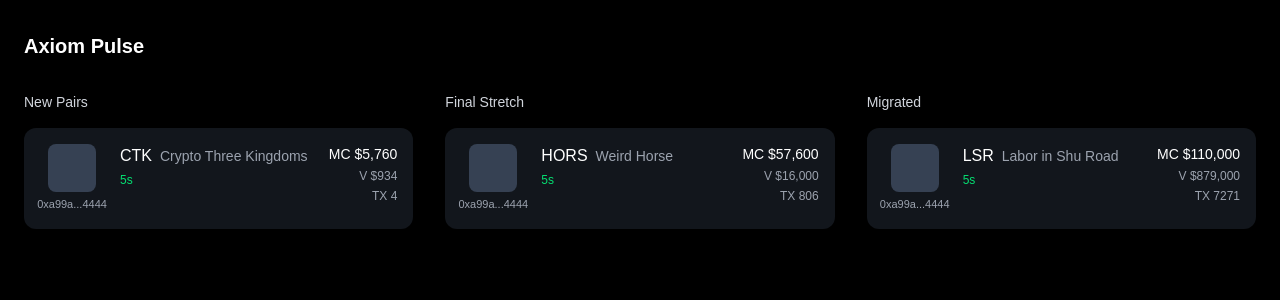
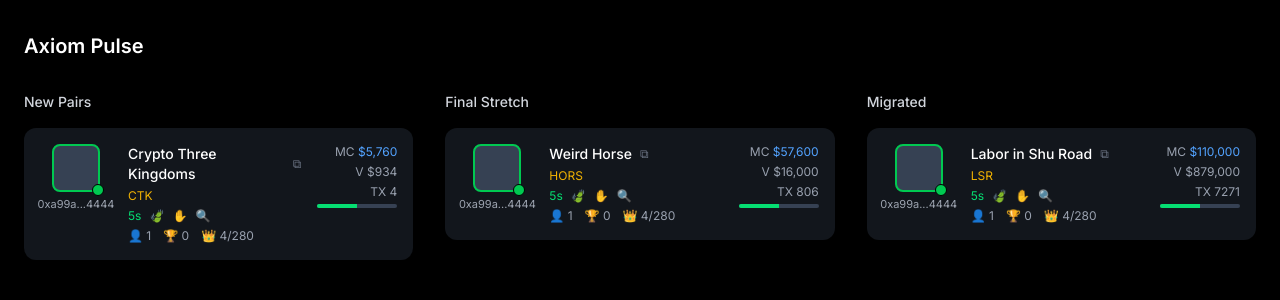
Before and after one commit to sashank2004/axiom-pulse-clone, a Next.js app: page / in a window 1280 px wide. Shown: the top 300 px of the page. Built offline with nearby package versions, Linux system fonts and the light colour scheme.

Commit message:
fix: enable tooltips without breaking card navigation

```diff
--- a/src/app/layout.tsx
+++ b/src/app/layout.tsx
@@ -1,10 +1,10 @@
+"use client";
+
 import "./globals.css";
 import { Inter } from "next/font/google";
+import * as Tooltip from "@radix-ui/react-tooltip";
 
-const inter = Inter({
-  subsets: ["latin"],
-  variable: "--font-inter",
-});
+const inter = Inter({ subsets: ["latin"] });
 
 export default function RootLayout({
   children,
@@ -12,8 +12,12 @@
   children: React.ReactNode;
 }) {
   return (
-    <html lang="en" className={inter.variable}>
-      <body className="font-sans">{children}</body>
+    <html lang="en">
+      <body className={inter.className}>
+        <Tooltip.Provider delayDuration={300}>
+          {children}
+        </Tooltip.Provider>
+      </body>
     </html>
   );
 }
--- a/src/components/table/TokenCard.tsx
+++ b/src/components/table/TokenCard.tsx
@@ -10,52 +10,81 @@
 
 export function TokenCard({ token }: TokenCardProps) {
   const router = useRouter();
+
   return (
     <div
       onClick={() => router.push(`/meme/${token.meta.address}`)}
-  className="cursor-pointer rounded-xl bg-[var(--bg-secondary)] p-4 hover:bg-[#1a1f26] transition-colors"
+      className="cursor-pointer rounded-xl bg-[var(--bg-secondary)] p-4 transition-colors hover:bg-[#1a1f26]"
     >
-      <div className="flex gap-4">
-        {/* Token Image + Address */}
-        <div className="flex w-16 flex-col items-center gap-1">
-          <div className="h-12 w-12 rounded-lg bg-gray-700" />
+      <div className="grid grid-cols-[72px_1fr_auto] gap-4">
+        {/* LEFT */}
+        <div className="flex flex-col items-center gap-1">
+          <div className="relative">
+            <div className="h-12 w-12 rounded-lg border-2 border-green-500 bg-gray-700" />
+            <span className="absolute -bottom-1 -right-1 h-3 w-3 rounded-full border border-black bg-green-500" />
+          </div>
 
           <span className="text-[11px] text-[var(--text-muted)]">
             {token.meta.shortAddress}
           </span>
         </div>
 
-
-        {/* Token Info */}
-        <div className="flex-1 space-y-1">
+        {/* CENTER */}
+        <div className="space-y-1">
+          {/* Name row */}
           <div className="flex items-center gap-2">
-            <span className="font-medium">{token.symbol}</span>
-            <span className="text-sm text-[var(--text-muted)]">
-              {token.name}
-            </span>
+            <span className="text-sm font-medium">{token.name}</span>
+            <span className="text-xs text-gray-500">⧉</span>
           </div>
 
-          <div className="text-xs text-green-400">
-            {token.meta.ageLabel}
+          {/* Subtitle */}
+          <div className="text-xs text-yellow-500">{token.symbol}</div>
+
+          {/* Meta icons row */}
+          <div className="flex items-center gap-2 text-xs">
+            <span className="text-green-400">{token.meta.ageLabel}</span>
+            <span>🍃</span>
+            <span>✋</span>
+            <span>🔍</span>
+          </div>
+
+          {/* Stats row */}
+          <div className="flex items-center gap-3 text-xs text-gray-400">
+            <span>👤 1</span>
+            <span>🏆 0</span>
+            <span>👑 4/280</span>
           </div>
         </div>
 
-        {/* Metrics */}
+        {/* RIGHT */}
         <div className="text-right space-y-1">
           <AppTooltip label="Market Capitalization">
-          <div className="text-sm font-medium cursor-help">
-            MC ${token.metrics.marketCap.toLocaleString()}
+            <div
+              className="cursor-help text-xs text-gray-400"
+              onClick={(e) => e.stopPropagation()}
+            >
+              MC{" "}
+              <span className="text-blue-400">
+                ${token.metrics.marketCap.toLocaleString()}
+              </span>
             </div>
           </AppTooltip>
 
           <AppTooltip label="Trading Volume">
-          <div className="text-xs text-[var(--text-muted)] cursor-help">
+            <div
+              className="cursor-help text-xs text-gray-400"
+              onClick={(e) => e.stopPropagation()}
+            >
               V ${token.metrics.volume.toLocaleString()}
             </div>
           </AppTooltip>
 
-        <div className="text-xs text-[var(--text-muted)]">
+          <div className="text-xs text-gray-400">
             TX {token.metrics.txCount}
+          </div>
+
+          <div className="h-1 w-20 overflow-hidden rounded bg-gray-700">
+            <div className="h-full w-1/2 bg-green-400" />
           </div>
         </div>
       </div>
--- a/src/components/ui/Tooltip.tsx
+++ b/src/components/ui/Tooltip.tsx
@@ -2,27 +2,27 @@
 
 import * as Tooltip from "@radix-ui/react-tooltip";
 
-interface TooltipProps {
+interface AppTooltipProps {
   label: string;
   children: React.ReactNode;
 }
 
-export function AppTooltip({ label, children }: TooltipProps) {
+export function AppTooltip({ label, children }: AppTooltipProps) {
   return (
-    <Tooltip.Provider delayDuration={200}>
     <Tooltip.Root>
       <Tooltip.Trigger asChild>
         {children}
       </Tooltip.Trigger>
+
       <Tooltip.Portal>
         <Tooltip.Content
           side="top"
-            className="rounded-md bg-black px-2 py-1 text-xs text-white shadow-lg"
+          sideOffset={6}
+          className="z-50 rounded-md bg-black px-2 py-1 text-xs text-white shadow-lg"
         >
           {label}
         </Tooltip.Content>
       </Tooltip.Portal>
     </Tooltip.Root>
-    </Tooltip.Provider>
   );
 }
```
Lines whose indentation alone changed are shown as unchanged.
